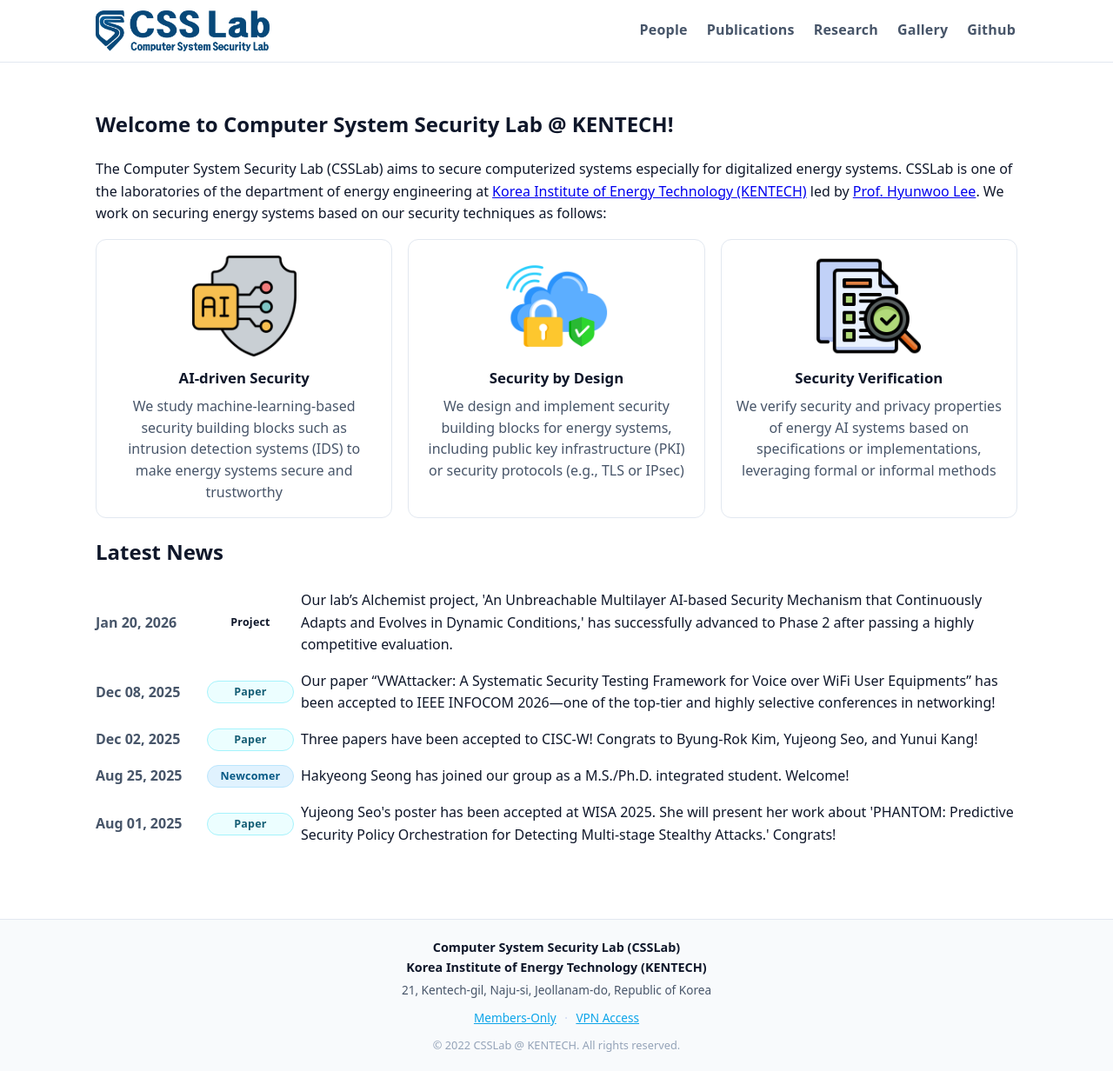
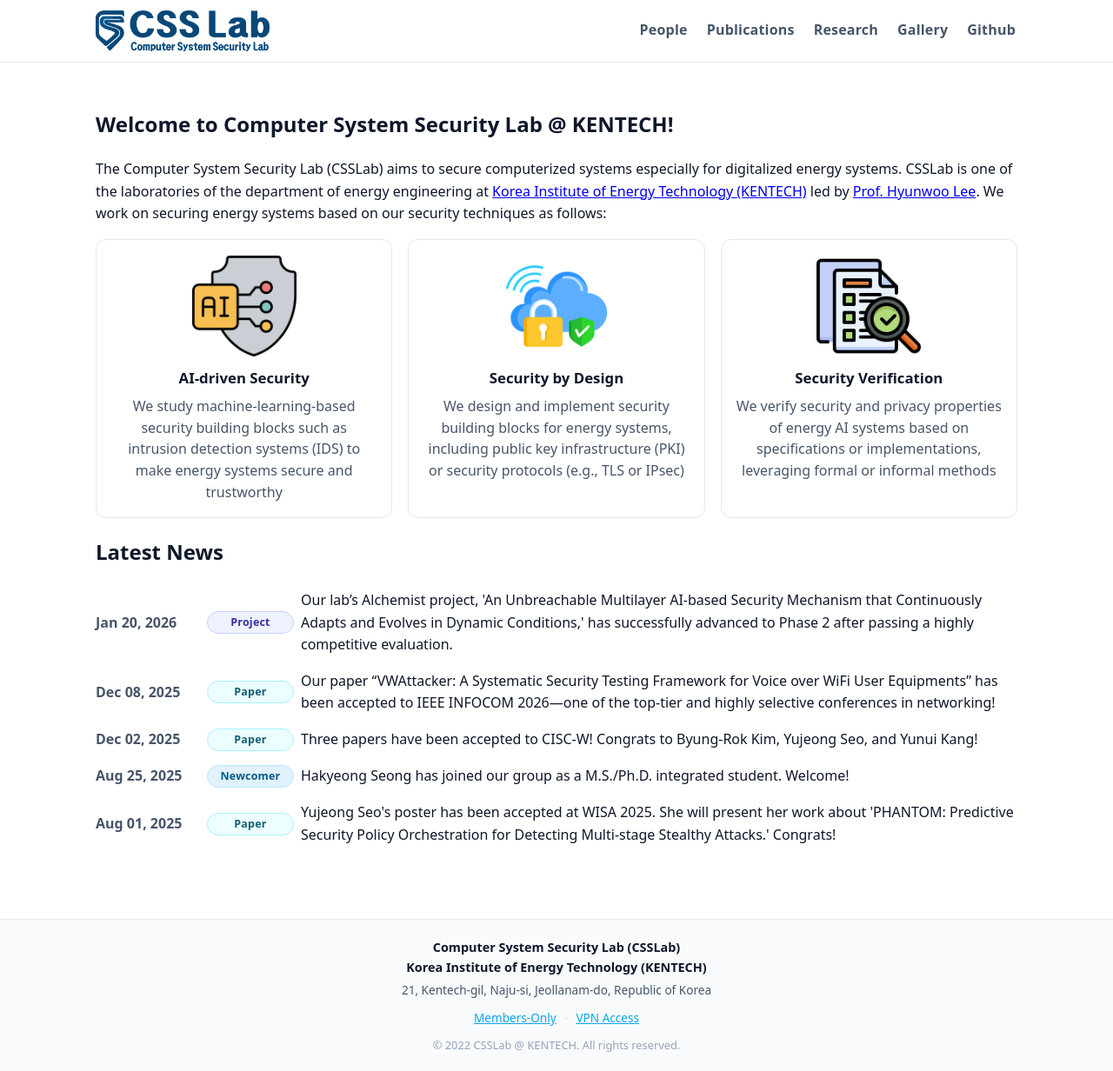
Before and after one commit to comsyssec/comsyssec.github.io, a Jekyll site: the page built from index.md, in a window 1280 px wide. Shown: the whole page at 87% size. Built offline with Jekyll 4.4.1, drawn with Linux system fonts in a browser that asks for light colours.

Commit message:
project badge updated

```diff
--- a/assets/css/style.css
+++ b/assets/css/style.css
@@ -548,6 +548,7 @@ main {
 .badge-newcomer { background: #e0f2fe; color: #075985; border-color: #bae6fd; }  /* sky */
 .badge-event    { background: #e9d5ff; color: #5b21b6; border-color: #d8b4fe; }  /* violet */
 .badge-book     { background: #dcfce7; color: #166534; border-color: #bbf7d0; }  /* green */
+.badge-project  { background: #eef2ff; color: #3730a3; border-color: #c7d2fe; } /* indigo  */
 
 .news-text {
   margin: 0;
```
